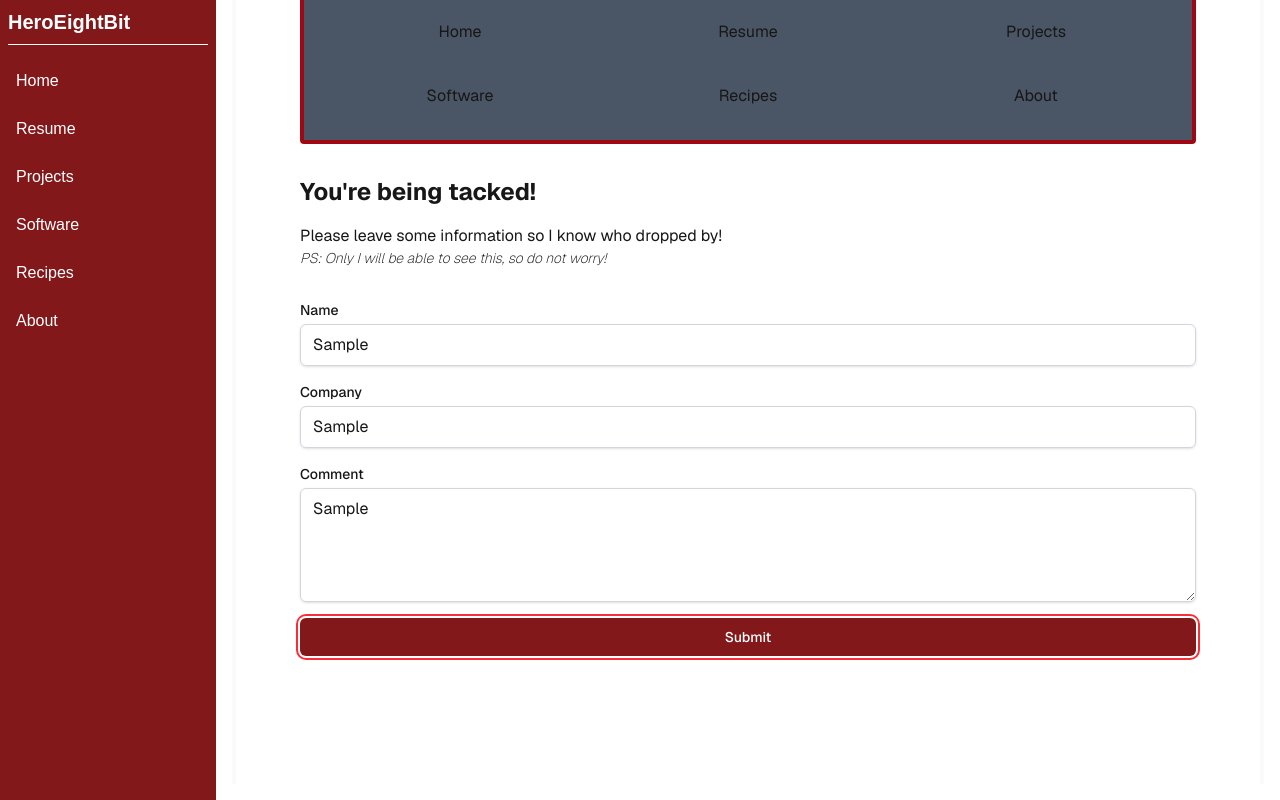
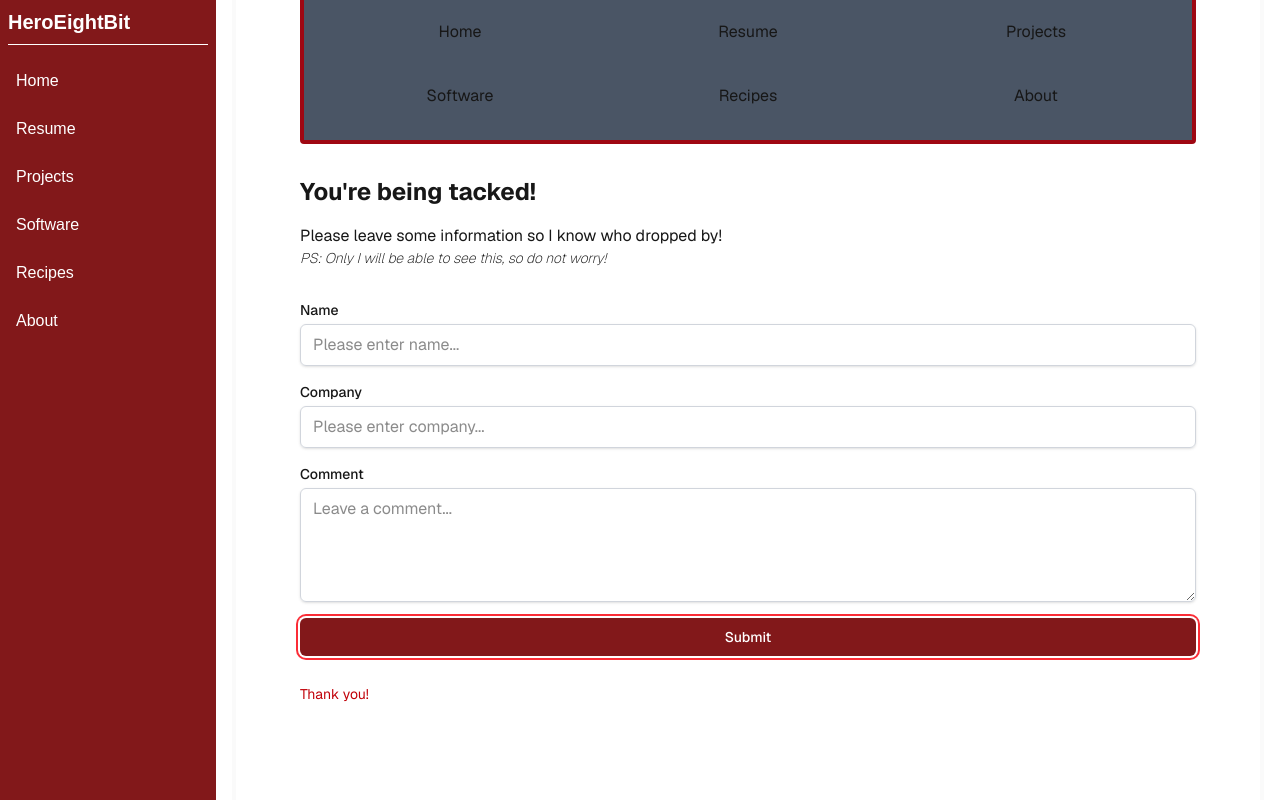
Before and after one commit to HeroEightBit/website-heroeightbit-ai, a Next.js app: page / in a window 1280 px wide. Both pictures are taken after typing "Sample", "Sample", "Sample" into the empty fields and a click on the button "Submit". Built offline with nearby package versions, Linux system fonts and the light colour scheme.

Commit message:
feat: add submission status message to feedback form on Home page

```diff
--- a/app/page.tsx
+++ b/app/page.tsx
@@ -1,16 +1,21 @@
 'use client';
 
-import { ChangeEvent, FormEvent, useState } from "react";
+import { FormEvent, useState } from "react";
 import Tiles from "./components/Tiles";
 
 export default function Home() {
   const [text, setText] = useState('')
   const [company, setCompany] = useState('')
   const [comment, setComment] = useState('')
+  const [status, setStatus] = useState('')
 
   const handleSubmit = (e: FormEvent) => {
     e.preventDefault()
     console.log('Submitted:', { name: text, company, comment })
+    setStatus('Thank you!')
+    setText('')
+    setCompany('')
+    setComment('')
   }
 
   return (
@@ -75,6 +80,9 @@ export default function Home() {
             <button type="submit" className="inline-flex justify-center py-2 px-4 border border-transparent shadow-sm text-sm font-medium rounded-md text-white bg-red-900 hover:bg-red-800 focus:outline-none focus:ring-2 focus:ring-offset-2 focus:ring-red-500">
               Submit
             </button>
+            {status && (
+              <p className="mt-3 text-sm text-red-700">{status}</p>
+            )}
           </form>
         </div>
       </main>
```
